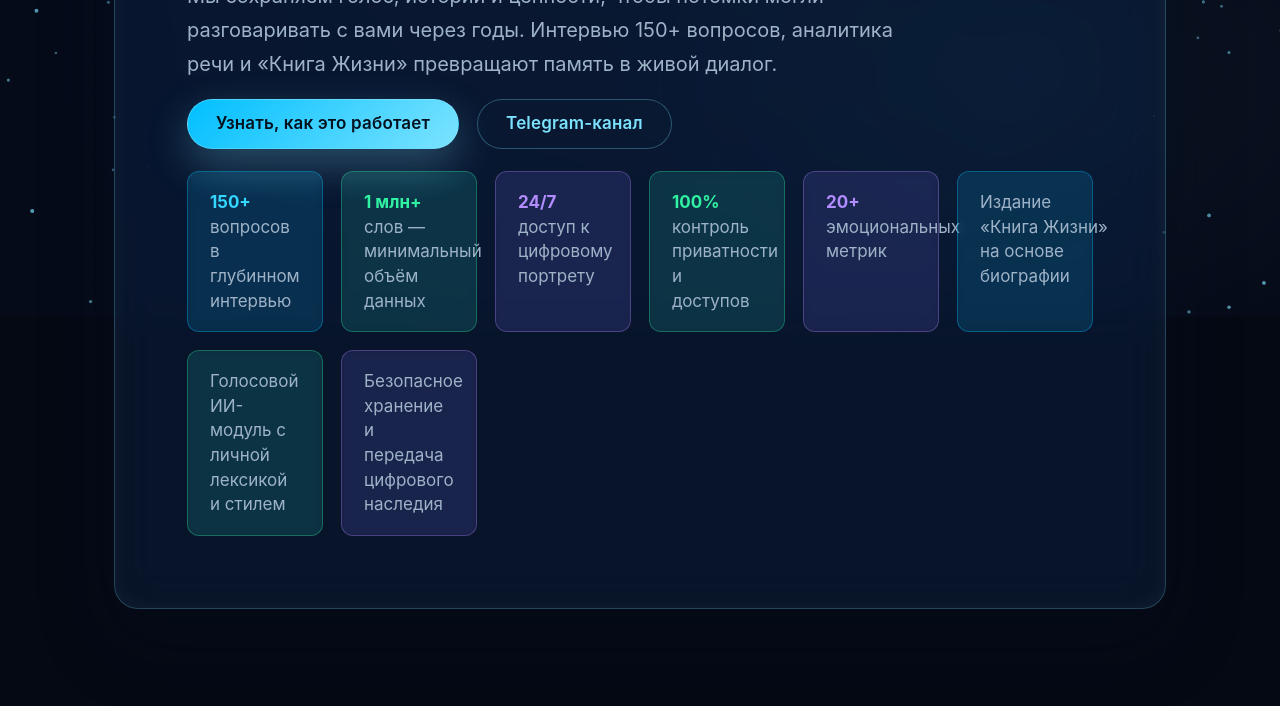
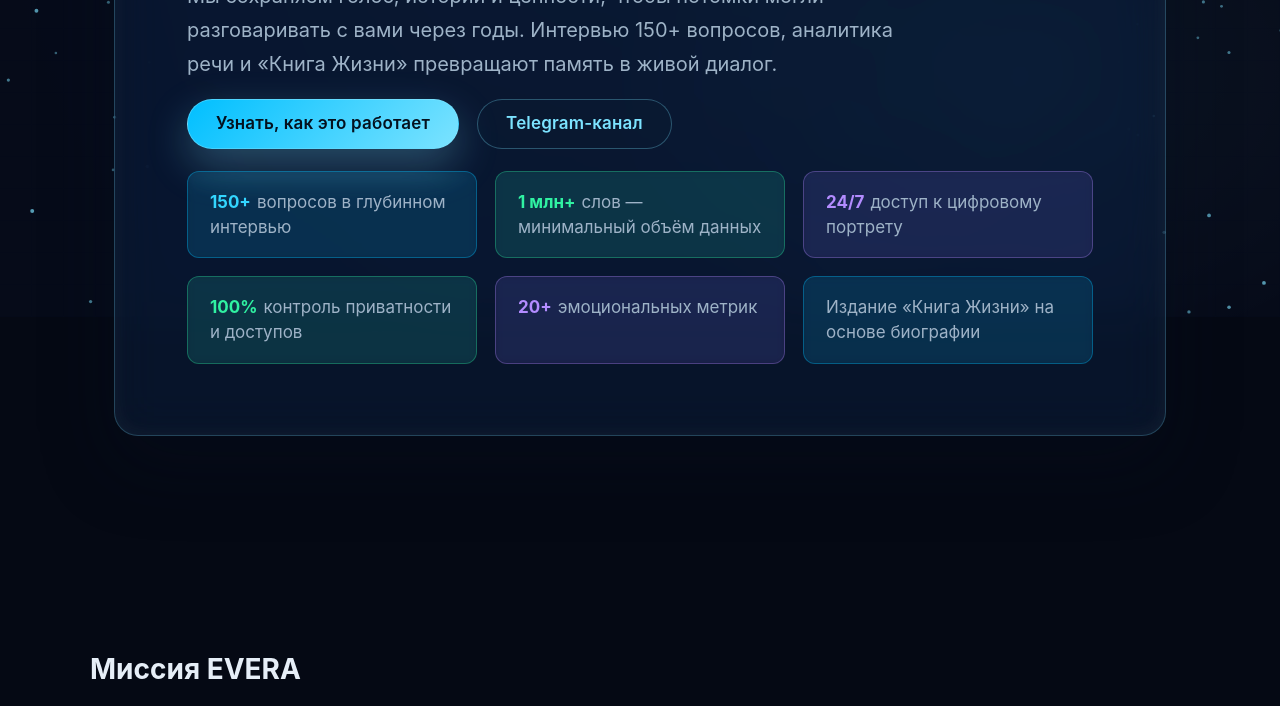
Before and after one commit to msologr-cpu/Evera, a plain HTML site: page index.html in a window 1280 px wide. Shown: the part 483-1189 px from the top of the page. Drawn offline with Linux system fonts and the light colour scheme; animation ran at ten frames a second.

Commit message:
Adjust hero stats layout

```diff
--- a/css/styles.css
+++ b/css/styles.css
@@ -647,7 +647,7 @@ h3{font-size:var(--h3); line-height:1.3; margin:0;}
   margin-top:var(--space-5);
 }
 @media (min-width:1280px){
-  #mission .stat-grid{grid-template-columns:repeat(6,minmax(0,1fr));}
+  #mission .stat-grid{grid-template-columns:repeat(3,minmax(0,1fr));}
 }
 
 .process{display:grid;gap:var(--space-4);margin-top:0;}
--- a/index.html
+++ b/index.html
@@ -169,8 +169,6 @@
               <div class="stat stat--green"><b>100%</b>контроль приватности и доступов</div>
               <div class="stat stat--violet"><b>20+</b>эмоциональных метрик</div>
               <div class="stat stat--blue">Издание «Книга&nbsp;Жизни» на основе биографии</div>
-              <div class="stat stat--green">Голосовой ИИ-модуль с личной лексикой и стилем</div>
-              <div class="stat stat--violet">Безопасное хранение и передача цифрового наследия</div>
             </div>
           </div>
         </div>
```
